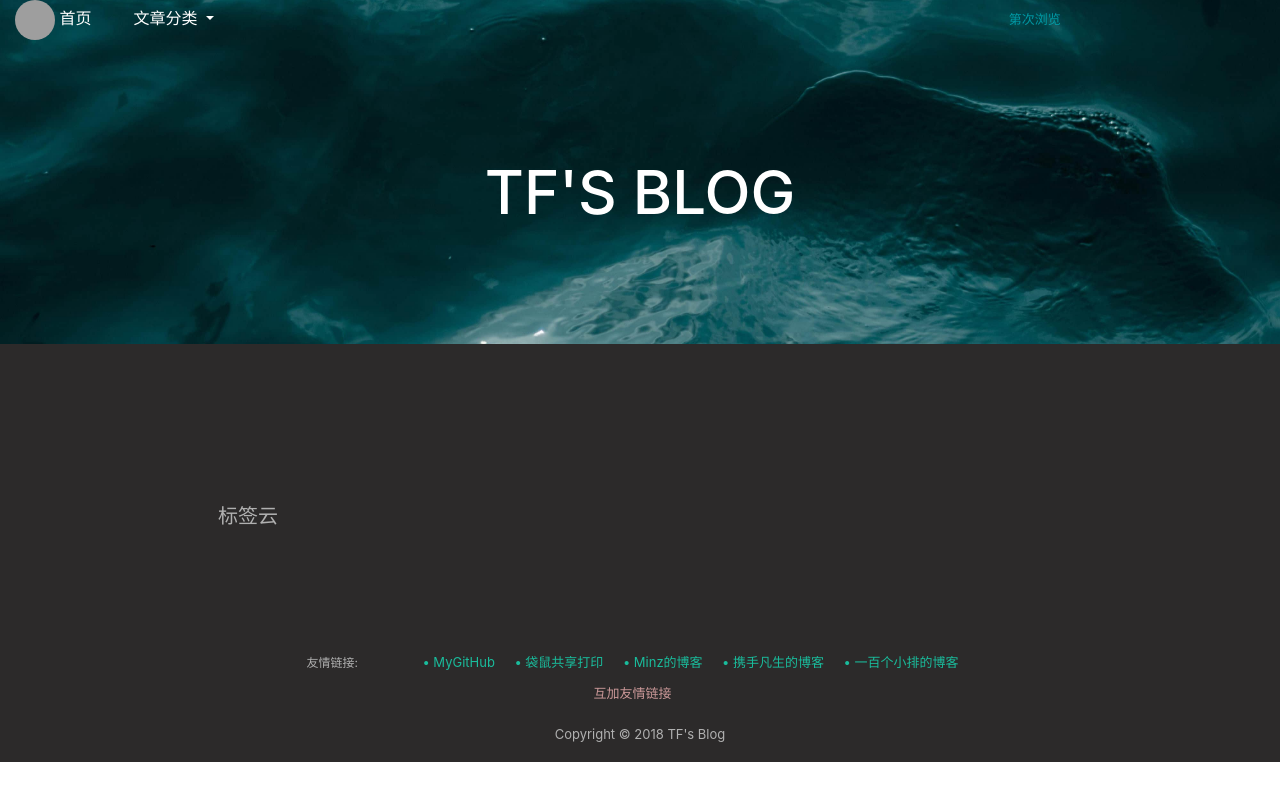
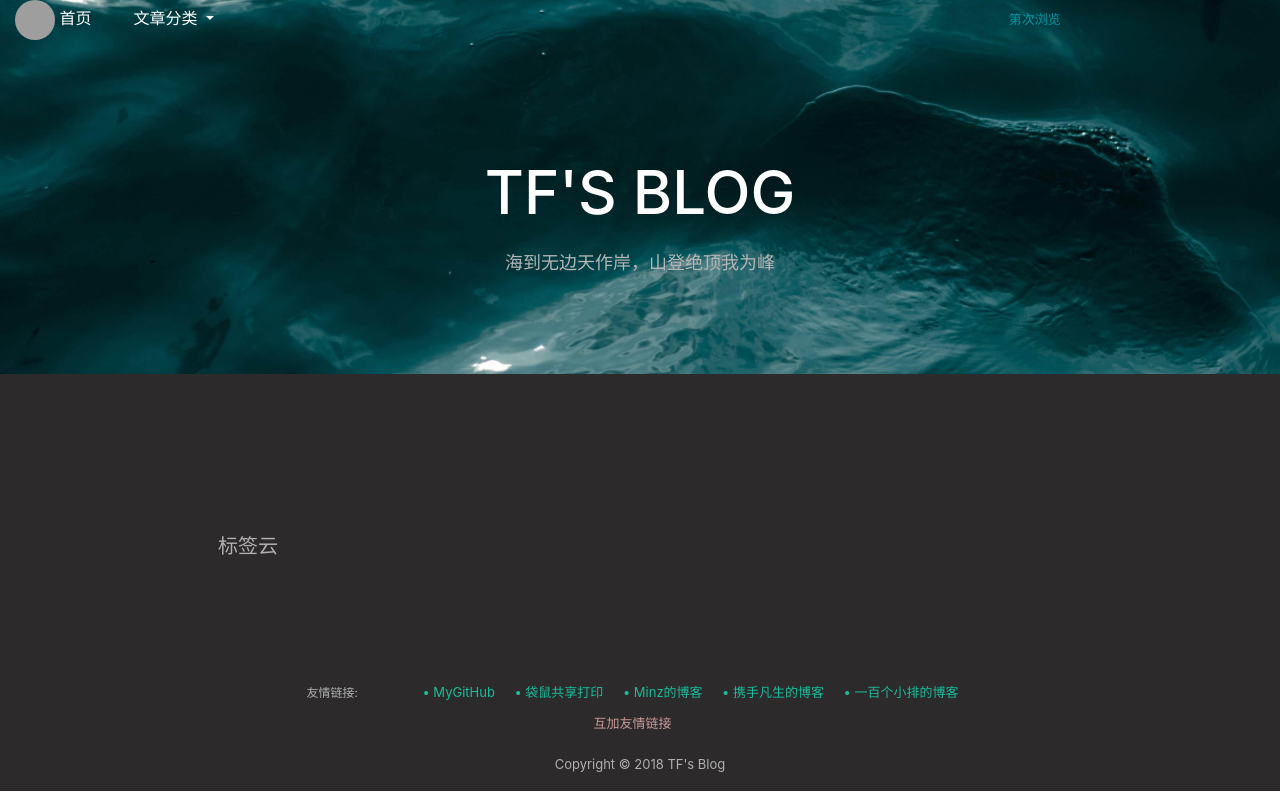
Before and after one commit to hopeaktian/blog-flask, a Flask app: template app/templates/index.html in a window 1280 px wide. Run offline with Flask 2, Linux system fonts and the light colour scheme; the template is opened without the code that fills it, so the values that code supplies are empty; some libraries are stand-ins or nearby versions; grey boxes are pictures that could not be loaded.

Commit message:
change index content

```diff
--- a/app/templates/index.html
+++ b/app/templates/index.html
@@ -23,7 +23,8 @@
 {% endblock access %}
 
 {% block title %}
-<h1 class="text-center" style="color: white;font-size: 60px; padding-top: 116px; padding-bottom: 116px; margin-bottom: 0px">TF'S BLOG</h1>
+<h1 class="text-center" style="color: white;font-size: 60px; padding-top: 116px; margin-bottom: 0px">TF'S BLOG</h1> <br>
+<h3 class="text-center" style="color: #b5b5b5;font-size: 18px;margin-bottom: 0px; padding-bottom: 100px ">海到无边天作岸，山登绝顶我为峰</h3>
 {% endblock title %}
 
 {% block content %}
```
